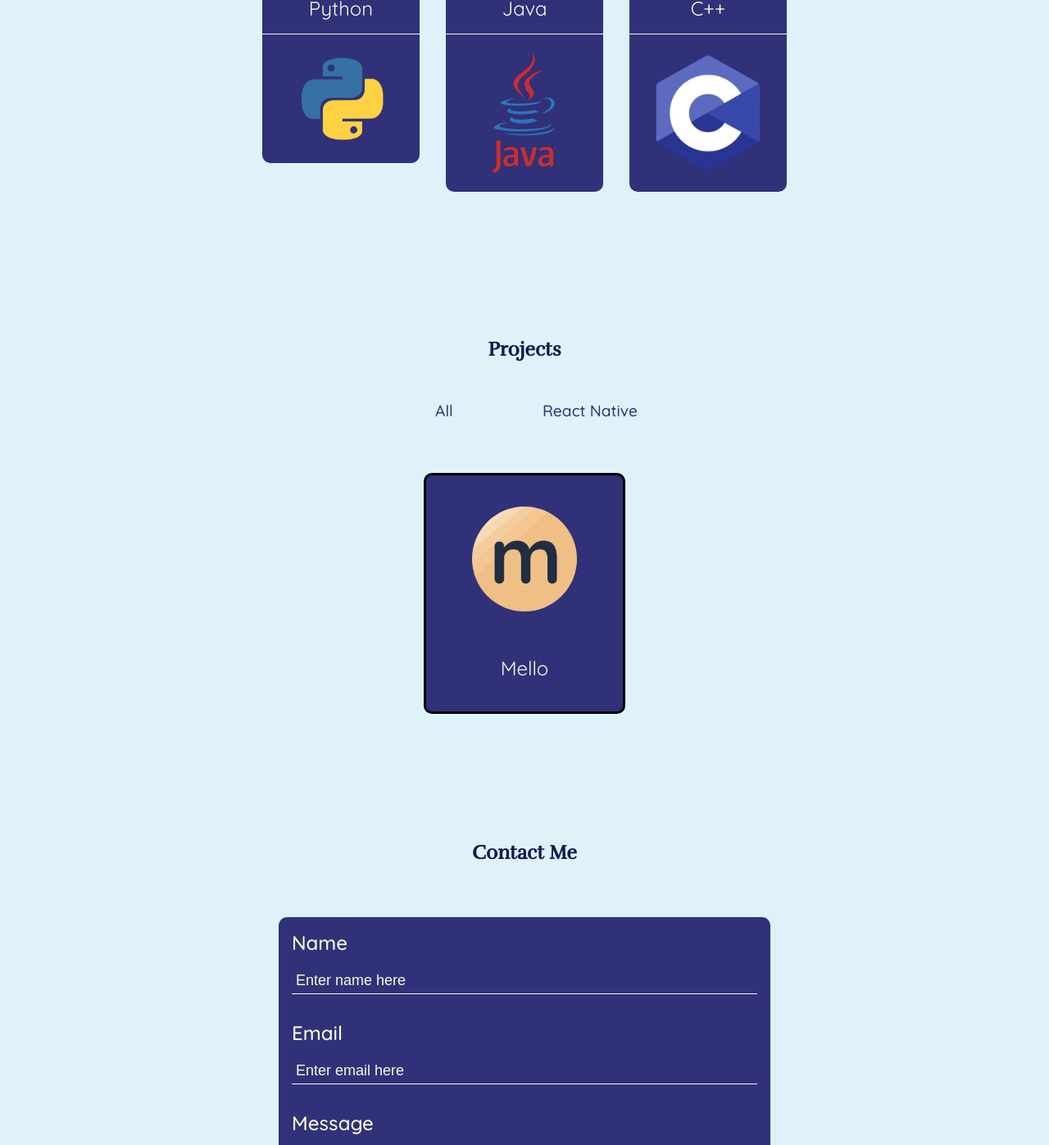
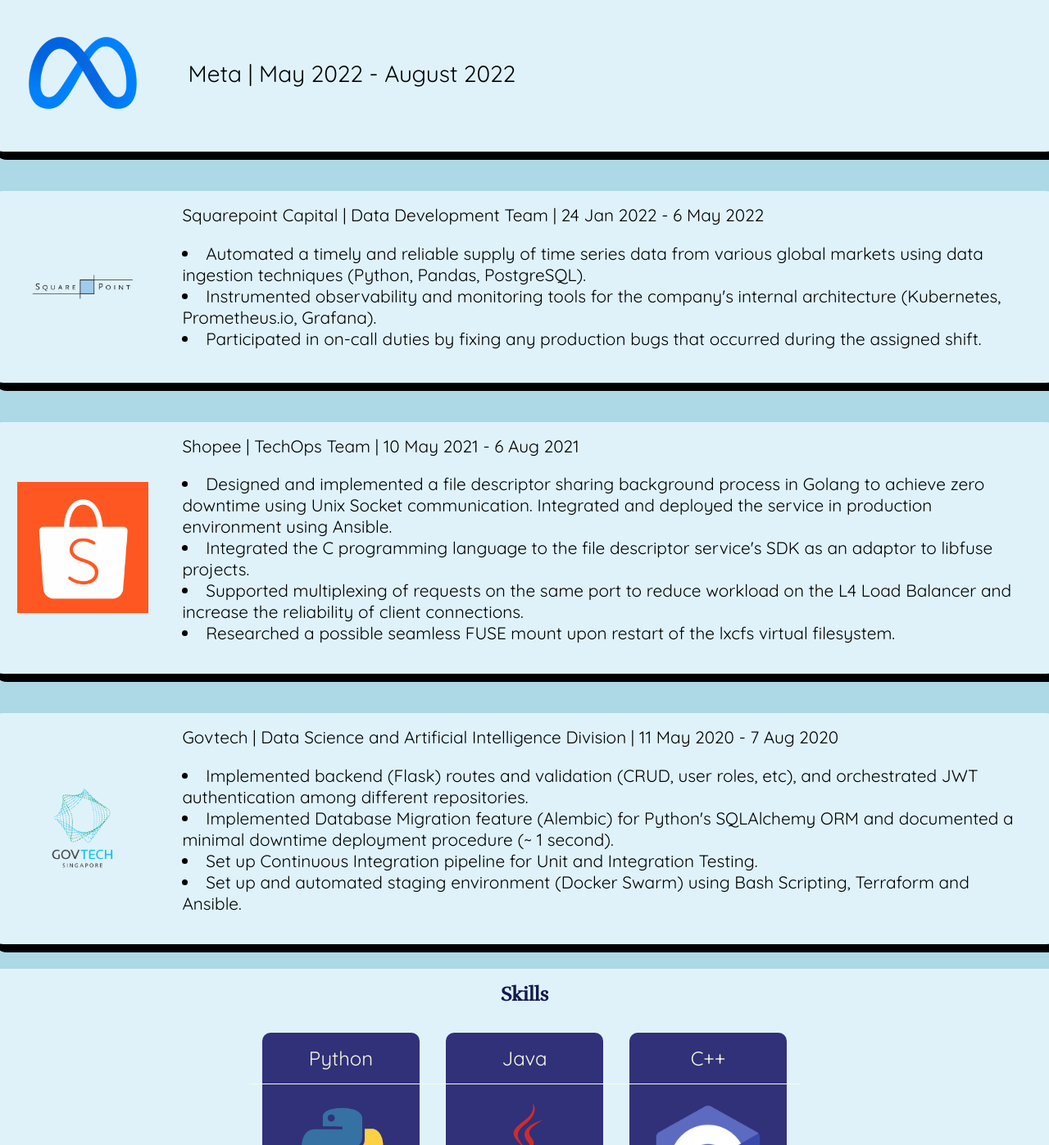
Before and after one commit to BillChee123/billchee123.github.io, a plain HTML site: page index.html in a window 1280 px wide. Shown: the part 1403-2800 px from the top of the page at 82% size. Drawn offline with Linux system fonts and the light colour scheme.

Commit message:
Add experiences section and improve styling

```diff
--- a/index.html
+++ b/index.html
@@ -15,6 +15,9 @@
   <ul class="nav-items options">
     <li id="about-nav-item">
       About
+    </li>
+    <li id="experiences-nav-item">
+      Experiences
     </li>
     <li id="skills-nav-item">
       Skills
@@ -46,6 +49,94 @@
     </div>
   </div>
 </div>
+<div class="page-header-row">
+  <div id="experiences-anchor" style="position: absolute; top: -100px"></div>
+  Experiences
+</div>
+<div id="experience-container" >
+  <div class="experience-box">
+      <div class="experience-img">
+        <img src="./img/meta.png" class="experience-box-img" alt="python.png">
+      </div>
+      <div class="experience-detail" style="flex-direction: column; justify-content: center; display: flex; font-size: 28px">
+        <div class="experience-title">
+          Meta | May 2022 - August 2022
+        </div>
+      </div>
+   </div>
+  <div class="experience-box">
+    <div class="experience-img">
+      <img src="./img/squarepoint-capital.png" class="experience-box-img" alt="python.png">
+    </div>
+    <div class="experience-detail">
+      <div class="experience-title">
+        Squarepoint Capital | Data Development Team | 24 Jan 2022 - 6 May 2022
+      </div>
+      <div class="experience-description">
+        <li>
+          Automated a timely and reliable supply of time series data from various global markets
+          using data ingestion techniques (Python, Pandas, PostgreSQL).
+        </li>
+        <li>
+          Instrumented observability and monitoring tools for the company's
+          internal architecture (Kubernetes, Prometheus.io, Grafana).
+        </li>
+        <li>
+          Participated in on-call duties by fixing any production bugs that
+          occurred during the assigned shift.
+        </li>
+      </div>
+    </div>
+  </div>
+  <div class="experience-box">
+    <div class="experience-img">
+      <img src="./img/shopee.png" class="experience-box-img" alt="python.png">
+    </div>
+    <div class="experience-detail">
+      <div class="experience-title">
+        Shopee | TechOps Team | 10 May 2021 - 6 Aug 2021
+      </div>
+      <div class="experience-description">
+        <li>
+          Designed and implemented a file descriptor sharing background process in Golang to achieve zero downtime using Unix Socket communication. Integrated and deployed the service in production environment using Ansible.
+        </li>
+        <li>
+          Integrated the C programming language to the file descriptor service's SDK as an adaptor to libfuse projects.
+        </li>
+        <li>
+          Supported multiplexing of requests on the same port to reduce workload on the L4 Load Balancer and increase the reliability of client connections.
+        </li>
+        <li>
+          Researched a possible seamless FUSE mount upon restart of the lxcfs virtual filesystem.
+        </li>
+      </div>
+    </div>
+  </div>
+  <div class="experience-box">
+    <div class="experience-img">
+      <img src="./img/govtech.png" class="experience-box-img" alt="python.png">
+    </div>
+    <div class="experience-detail">
+      <div class="experience-title">
+        Govtech | Data Science and Artificial Intelligence Division | 11 May 2020 - 7 Aug 2020
+      </div>
+      <div class="experience-description">
+        <li>
+          Implemented backend (Flask) routes and validation (CRUD, user roles, etc), and orchestrated JWT authentication among different repositories.
+        </li>
+        <li>
+          Implemented Database Migration feature (Alembic) for Python's SQLAlchemy ORM and documented a minimal downtime deployment procedure (~ 1 second).
+        </li>
+        <li>
+          Set up Continuous Integration pipeline for Unit and Integration Testing.
+        </li>
+        <li>
+          Set up and automated staging environment (Docker Swarm) using Bash Scripting, Terraform and Ansible.
+        </li>
+      </div>
+    </div>
+  </div>
+</div>
 
 <div id="skills-header" class="page-header-row">
   <div id="skills-anchor" style="position: absolute; top: -100px"></div>
@@ -68,6 +159,42 @@
     <div class="skills-card">
       <div class="skills-card-header">C++</div>
       <img src="./img/cpp.png" class="skills-card-img" alt="cpp.png">
+    </div>
+  </div>
+  <div>
+    <div class="skills-card">
+      <div class="skills-card-header">Golang</div>
+      <img src="./img/go.png" class="skills-card-img" alt="cpp.png">
+    </div>
+  </div>
+  <div>
+    <div class="skills-card">
+      <div class="skills-card-header">Javascript</div>
+      <img src="./img/js.png" class="skills-card-img" alt="cpp.png">
+    </div>
+  </div>
+  <div>
+    <div class="skills-card">
+      <div class="skills-card-header">Kubernetes</div>
+      <img src="./img/k8s.png" class="skills-card-img" alt="cpp.png">
+    </div>
+  </div>
+  <div>
+    <div class="skills-card">
+      <div class="skills-card-header">Prometheus.io</div>
+      <img src="./img/prometheus.png" class="skills-card-img" alt="cpp.png">
+    </div>
+  </div>
+  <div>
+    <div class="skills-card">
+      <div class="skills-card-header">React.js</div>
+      <img src="./img/reactjs.png" class="skills-card-img" alt="cpp.png">
+    </div>
+  </div>
+  <div>
+    <div class="skills-card">
+      <div class="skills-card-header">Node.js</div>
+      <img src="./img/nodejs.png" class="skills-card-img" alt="cpp.png">
     </div>
   </div>
 
--- a/js/app.js
+++ b/js/app.js
@@ -1,10 +1,12 @@
 
 const aboutMeAnchor = document.getElementById('about-me-anchor');
+const experiencesAnchor = document.getElementById('experiences-anchor');
 const skillsAnchor = document.getElementById('skills-anchor');
 const projectsAnchor = document.getElementById('projects-anchor');
 const contactsAnchor = document.getElementById('contacts-anchor');
 
 const aboutNavSelector = document.getElementById('about-nav-item');
+const experiencesNavSelector = document.getElementById('experiences-nav-item');
 const skillsNavSelector = document.getElementById('skills-nav-item');
 const projectsNavSelector = document.getElementById('projects-nav-item');
 const contactNavSelector = document.getElementById('contact-nav-item');
@@ -19,6 +21,10 @@
     aboutMeAnchor.scrollIntoView({ behavior: "smooth" });
 });
 
+experiencesNavSelector.addEventListener('click', arg => {
+    experiencesAnchor.scrollIntoView({ behavior: "smooth" });
+});
+
 skillsNavSelector.addEventListener('click', arg => {
     skillsAnchor.scrollIntoView({ behavior: "smooth" });
 });
--- a/styles.css
+++ b/styles.css
@@ -136,11 +136,55 @@
     border-radius: 20px;
 }
 
+#experience-container {
+    background: #ADD8E6;
+    min-height: 60vh;
+    gap: 3rem;
+    display: flex;
+    justify-content: center;
+    flex-direction: column;
+    align-items: center;
+    padding: 30px;
+}
+
+.experience-box-img {
+    max-width: 10rem;
+    max-height: 10rem;
+    padding: 1em;
+    object-fit: cover;
+}
+
+.experience-box {
+    /*background: #ADD8E6;*/
+    background: var(--secondary-color-2);
+    display: flex;
+    box-shadow: 5px 10px ;
+    min-height: 10rem;
+    width: 80rem;
+    padding: 1rem;
+    font-size: 1.3rem;
+    overflow: auto;
+    border-radius: 20px;
+}
+.experience-img {
+    align-items: center;
+    display: flex;
+}
+
+.experience-detail {
+    flex-direction: column;
+    padding: 0em 1em;
+}
+
+.experience-description {
+    padding: 1em 0em;
+}
+
 #skills-container {
     gap: 2rem;
     display: flex;
     justify-content: center;
-    padding: 1rem 1rem;
+    padding: 1rem 20rem;
     flex-wrap: wrap;
     min-height: 50vh;
 }
@@ -159,7 +203,7 @@
     color: var(--secondary-color-1);
     font-family: Quicksand;
     border-bottom: 1px solid var(--secondary-color-1);
-    padding: 1rem 0rem;
+    padding: 1rem 1rem;
     display: flex;
     justify-content: center;
     width: 100%;
```
Also changed, not shown: img/go.png (added), img/govtech.png (added), img/js.png (added), img/k8s.png (added), img/meta.png (added), img/nodejs.png (added), img/prometheus.png (added), img/reactjs.png (added), img/shopee.png (added), img/squarepoint-capital.png (added).
